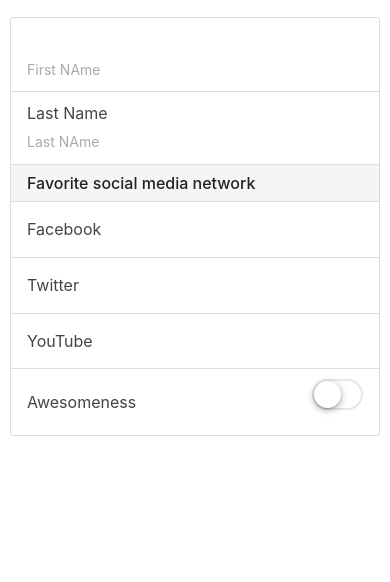
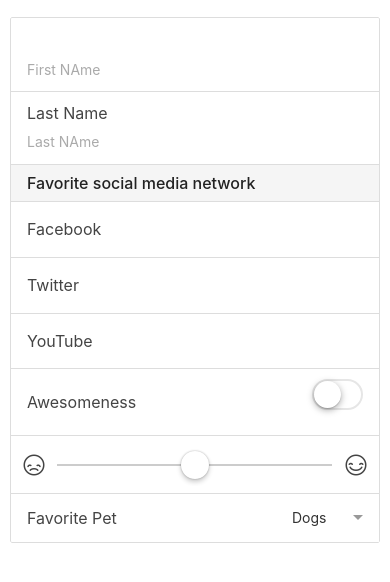
Before and after one commit to MYounas/myApp, a website: page www/index.html in a window 390 px wide. Shown: the part 170-752 px from the top of the page. Drawn offline with Linux system fonts and the light colour scheme; some packages are replaced by stand-ins of ours; files that its build step writes are made by us from their sources; files whose address does not match are found by name.

Commit message:
17end
17end

```diff
--- a/www/index.html
+++ b/www/index.html
@@ -76,11 +76,28 @@
                         <input type="checkbox">
                         <div class="track">
                             <div class="handle">
-
                             </div>
                         </div>
                     </label>
                 </div>
+
+                <div class="item range range-royal">
+                   <i class="icon ion-sad-outline"></i>
+                    <input type="range" name="feeling"
+                    min="0" max="100" value="50" >
+                   <i class="icon ion-happy-outline"></i>
+                </div>
+
+                <label class="item item-input item-select">
+                    <div class="input-label">Favorite Pet</div>
+                    <select>
+                        <option>Dogs</option>
+                        <option>Cats</option>
+                        <option>Llmas</option>
+                    </select>
+                </label>
+
+
 
             </div>
         </ion-content>
```
